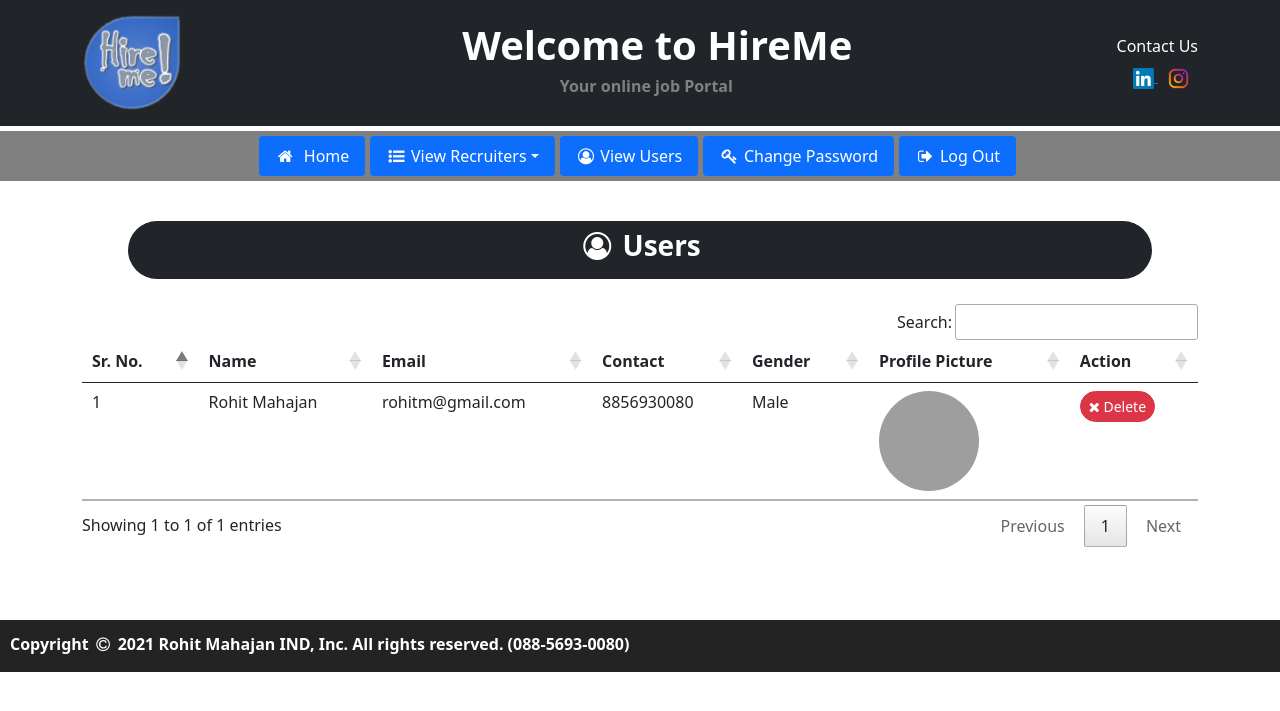
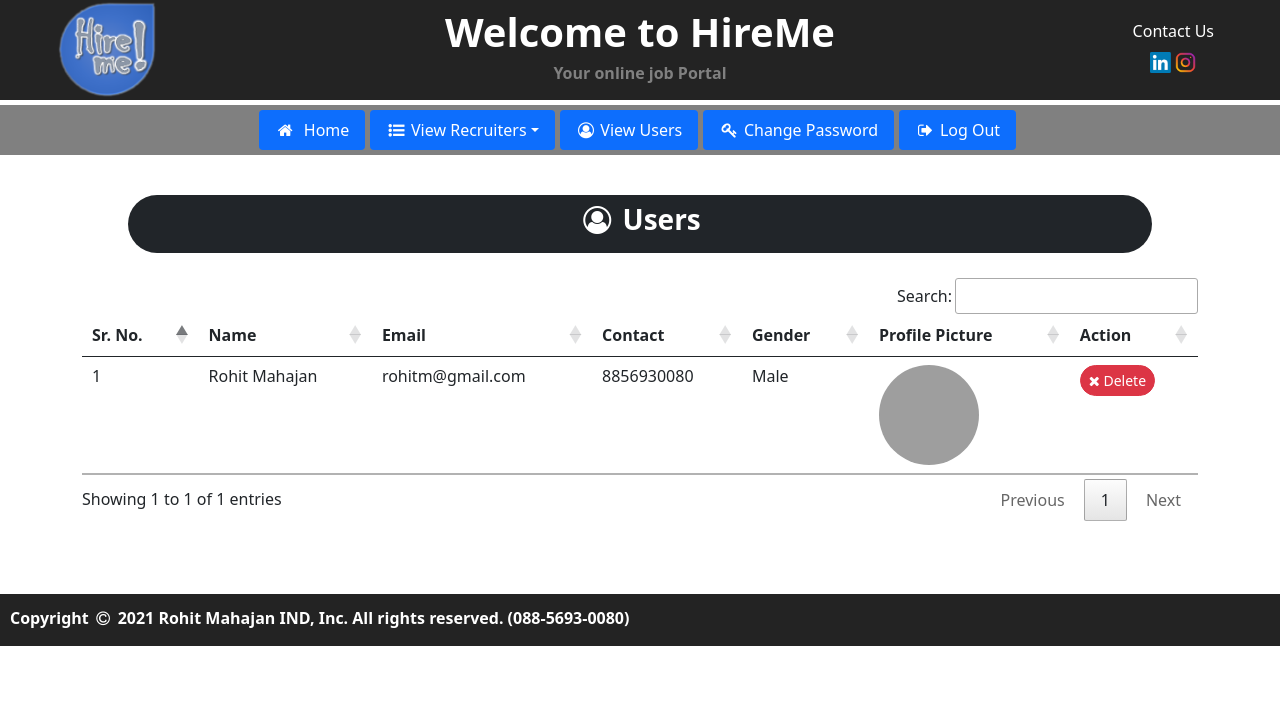
Before and after one commit to Rohitm619/HireMe, a Django app: page /view_users in a window 1280 px wide. Shown: the top 711 px of the page. Run offline with Django 3.2, Linux system fonts and the light colour scheme; a user stored in the database is signed in; data comes from the database, SQL or seed files in the repository; both versions use the stored data as it was after the commit; some libraries are stand-ins or nearby versions; grey boxes are pictures that could not be loaded.

Commit message:
resp tbl

```diff
--- a/job/templates/admin_navigation.html
+++ b/job/templates/admin_navigation.html
@@ -54,32 +54,42 @@ $(document).ready(function() {
 </head>
 
 <body style="backgrounud-color: #f2f2f2;">
-   <!-- Just an image -->
-<nav class="navbar navbar-dark bg-dark navbar-expand-sm">
-  <div class="container">
-    <a class="navbar-brand" href="/">
+
+
+
+<div class="container-fluid" style="background-color:#232323;">
+
+  <div class="row">
+    <div class="col-sm-2" style="text-align: center; margin: auto;">
       <img src="{% static 'images/logo2.png' %}" alt="HireMe" width="100px" height="100px">
-    </a>
-    <div>
-        <h1 style="color:white;"><b>Welcome to HireMe</b></h1>
-        <h6 style="color:grey; padding-left:25%;"><b>Your online job Portal</b></h6>
     </div>
 
-    <div>
-        <h6 style="color:white;">Contact Us</h6>
+    <div class="col-sm-8" style="text-align: center; margin: auto;">
+      <h1 style="color:white;"><b>Welcome to HireMe</b></h1>
+      <h6 style="color:grey;"><b>Your online job Portal</b></h6>
+    </div>
 
-    <div style="margin-left:20%">
+
+    <div class="col-sm-2" style="text-align: center; margin: auto;">
+      <h6 style="color:white;">Contact Us</h6>
+
+    <div style="margin-bottom:5px;">
     <a href="https://www.linkedin.com/in/rohit-mahajan-3418991a7/" target="_blank">
-      <img src="{% static 'images/LI.png' %}" width="21px">
-    </a>
+      <img src="{% static 'images/LI.png' %}" width="21px"></a>
 
-       <a href="https://instagram.com/rm.the_immutable" target="_blank" style="margin-left:10px;">
+       <a href="https://instagram.com/rm.the_immutable" target="_blank">
       <img src="{% static 'images/IG.png' %}" width="21px">
     </a>
     </div>
-    </div>
   </div>
-</nav>
+
+
+</div>
+</div>
+
+
+
+
 
 <ul class="nav nav-pills justify-content-center" style="background-color:grey; margin-top:5px;">
   <li class="nav-item" style="margin-right:5px; margin-top:5px; margin-bottom:5px;">
--- a/job/templates/view_users.html
+++ b/job/templates/view_users.html
@@ -10,7 +10,7 @@
   </div>
 </nav>
 
-<div class="container" style="margin-top:25px;">
+<div class="container table-responsive" style="margin-top:25px;">
 <table class="table table-hover" id="example" style="margin-top:25px;">
     <thead>
     <tr>
```
Also changed, not shown: db.sqlite3.
